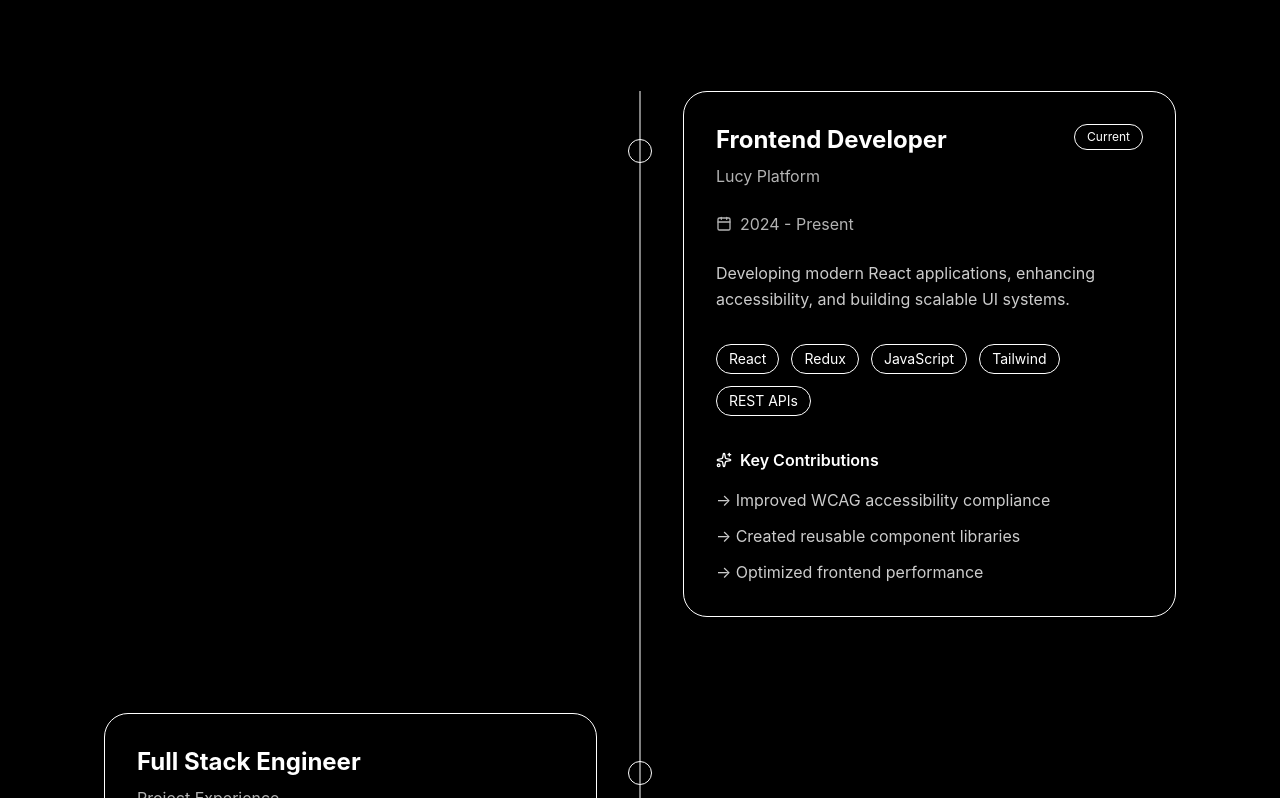
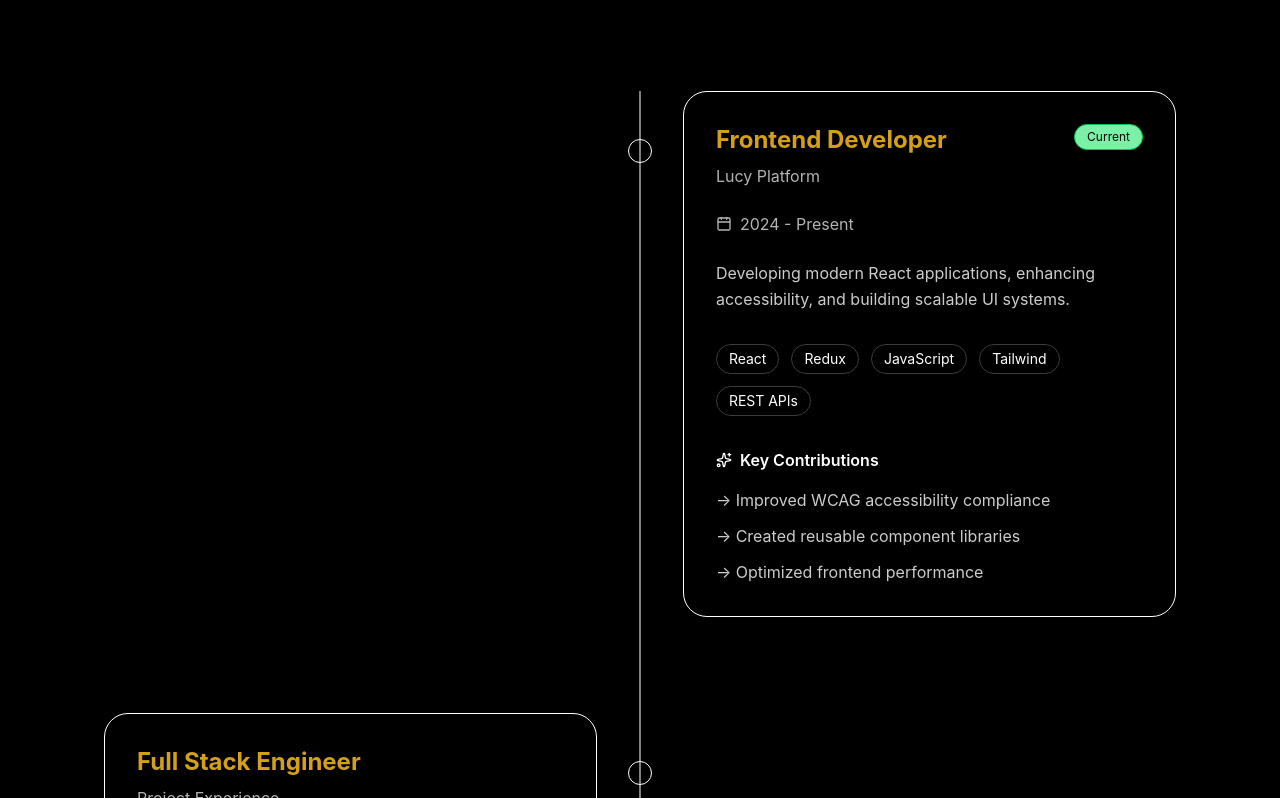
Before and after one commit to AnudeepthiKolagani/anudeepthi-workspace, a React (Vite) app: page / in a window 1280 px wide. Shown: the part 5262-6060 px from the top of the page. Built offline with nearby package versions, Linux system fonts and the light colour scheme.

Commit message:
feat: style Experience section  by using theme colors

```diff
--- a/src/components/ExperienceTimeline.jsx
+++ b/src/components/ExperienceTimeline.jsx
@@ -126,7 +126,9 @@ export default function ExperienceTimeline() {
                     {/* Top Row */}
                     <div className="mb-6 flex items-start justify-between">
                       <div>
-                        <h3 className="text-2xl font-bold">{exp.role}</h3>
+                        <h3 className="text-2xl font-bold text-accent">
+                          {exp.role}
+                        </h3>
 
                         <p className="mt-2 opacity-70">{exp.company}</p>
                       </div>
@@ -136,9 +138,12 @@ export default function ExperienceTimeline() {
                           className="
                             rounded-full
                             border
+                            border-green-500
                             px-3
                             py-1
                             text-xs
+                            bg-green-300
+                            text-dark
                           "
                         >
                           Current
@@ -168,6 +173,7 @@ export default function ExperienceTimeline() {
                             px-3
                             py-1
                             text-sm
+                            border-light-border
                           "
                         >
                           {skill}
```
